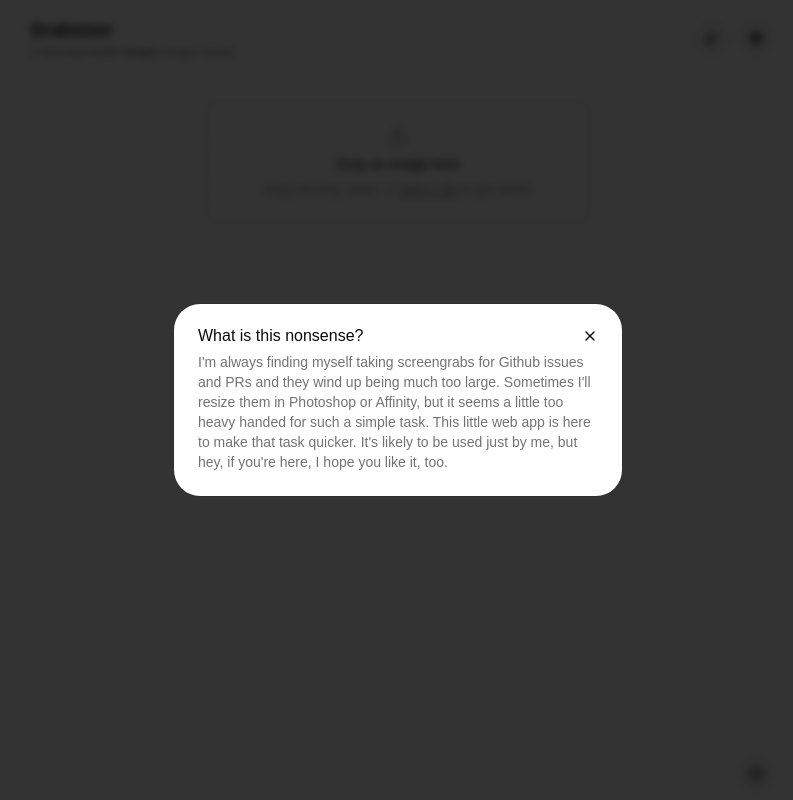
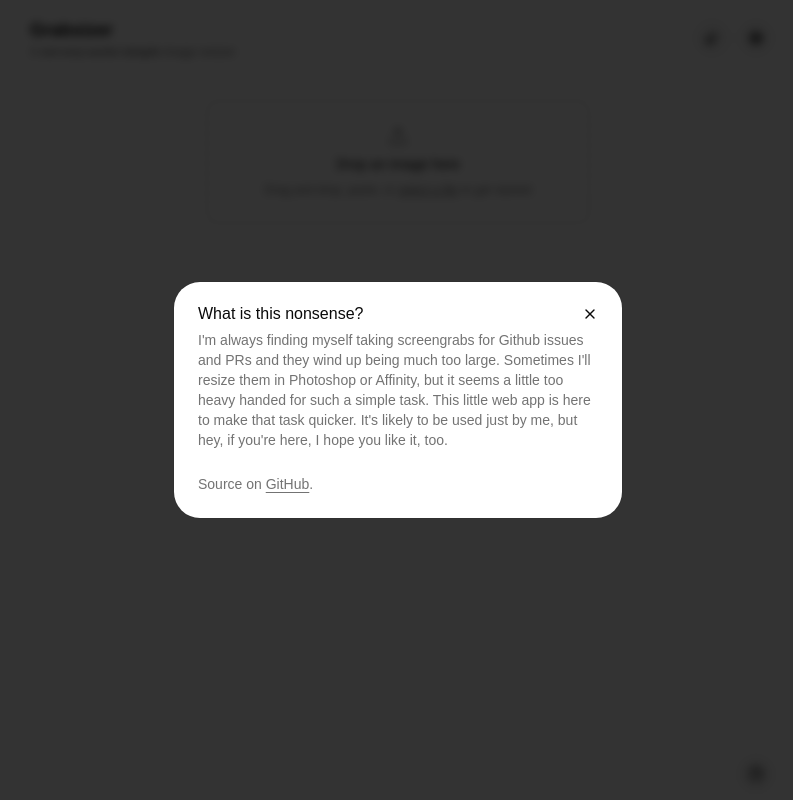
Before and after one commit to andrewserong/grabsizer, a React (Vite) app: page / in a window 1280 px wide. Both pictures are taken after a click on the button 998 px from the left and 774 px from the top of the page. Shown: the whole page, without its empty margins (242-1035 px from the left). Built offline with nearby package versions, Linux system fonts and the light colour scheme; what pica would draw is missing.

Commit message:
Add a GitHub link, and update the README to link to the hosted url and add local dev steps

```diff
--- a/src/App.tsx
+++ b/src/App.tsx
@@ -437,6 +437,18 @@ export function App() {
 									you like it, too.
 								</DialogDescription>
 							</DialogHeader>
+							<p className="text-sm text-muted-foreground">
+								Source on{' '}
+								<a
+									href="https://github.com/andrewserong/grabsizer"
+									target="_blank"
+									rel="noreferrer"
+									className="underline underline-offset-3 hover:text-foreground"
+								>
+									GitHub
+								</a>
+								.
+							</p>
 						</DialogContent>
 					</Dialog>
 				</div>
```
Also changed, not shown: 1 other file (tests, documents, lock files or other folders).
